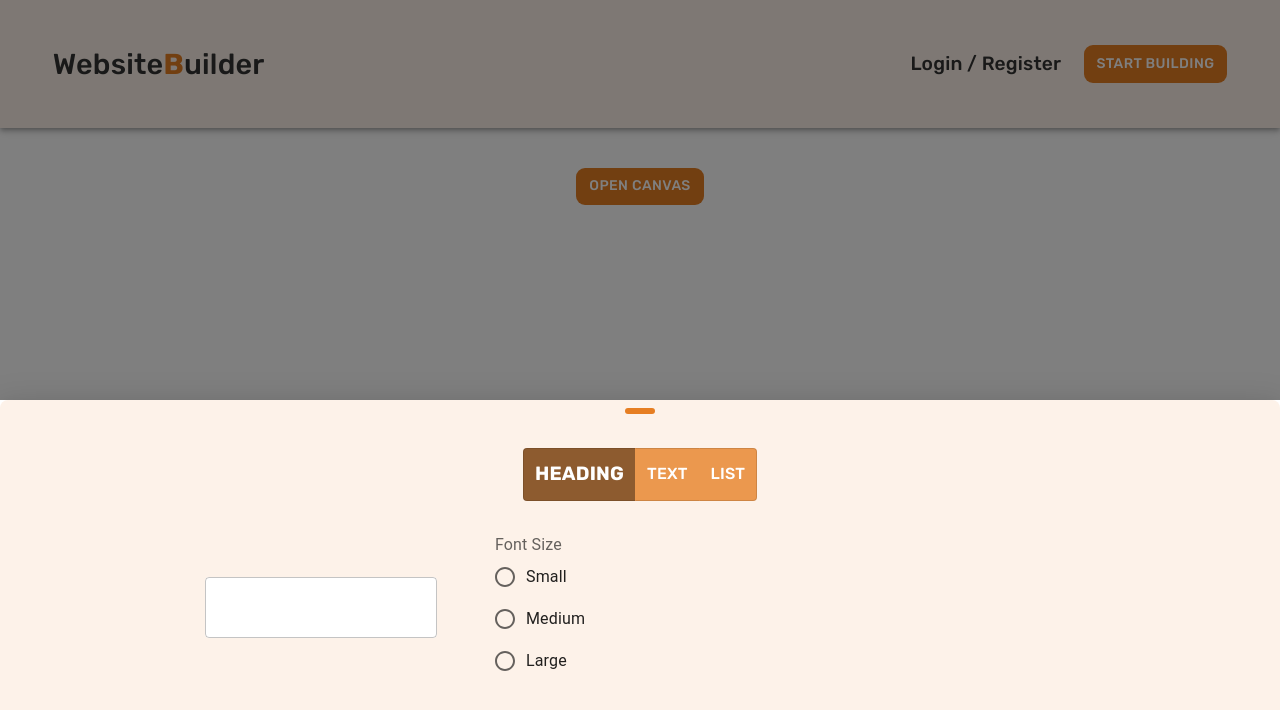
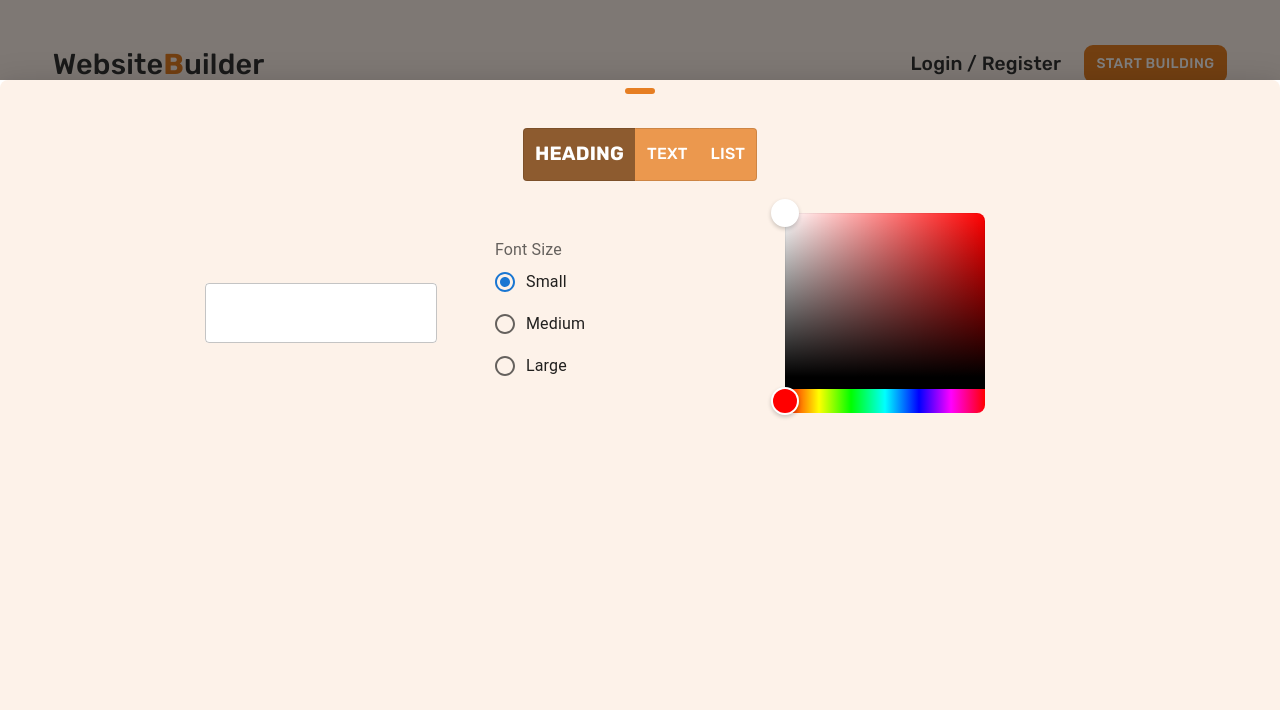
Before and after one commit to youssefrag/WebsiteBuilder, a React (Create React App) app in the folder client/: page /playground in a window 1280 px wide. Both pictures are taken after a click on the button "OPEN CANVAS". Shown: the top 710 px of the page. Built offline with nearby package versions, Linux system fonts and the light colour scheme.

Commit message:
color picker install

```diff
--- a/client/package.json
+++ b/client/package.json
@@ -15,6 +15,7 @@
     "@types/react": "^18.2.18",
     "@types/react-dom": "^18.2.7",
     "react": "^18.2.0",
+    "react-colorful": "^5.6.1",
     "react-dom": "^18.2.0",
     "react-redux": "^8.1.2",
     "react-router-dom": "^6.14.2",
--- a/client/src/components/canvas-drawer/canvas-drawer.component.tsx
+++ b/client/src/components/canvas-drawer/canvas-drawer.component.tsx
@@ -35,7 +35,8 @@ const CanvasDrawer = (props: Props) => {
       <Global
         styles={{
           ".MuiDrawer-root > .MuiPaper-root": {
-            height: `calc(50%)`,
+            // height: `calc(50%)`,
+            height: `calc(90%)`,
             overflow: "visible",
           },
         }}
--- a/client/src/components/heading-element/heading-element-customization/choose-heading-color/choose-heading-color.component.tsx
+++ b/client/src/components/heading-element/heading-element-customization/choose-heading-color/choose-heading-color.component.tsx
@@ -1,5 +1,11 @@
+import { useState } from "react";
+
+import { HexColorPicker } from "react-colorful";
+
 const ChooseHeadingColor = () => {
-  return <div>ChooseHeadingColor</div>;
+  const [color, setColor] = useState("#fff");
+
+  return <HexColorPicker color={color} onChange={setColor} />;
 };
 
 export default ChooseHeadingColor;
--- a/client/src/components/heading-element/heading-element-customization/choose-heading-size/choose-heading-size.component.tsx
+++ b/client/src/components/heading-element/heading-element-customization/choose-heading-size/choose-heading-size.component.tsx
@@ -6,7 +6,7 @@ import FormControl from "@mui/material/FormControl";
 import FormLabel from "@mui/material/FormLabel";
 
 const ChooseHeadingSize = () => {
-  const [value, setValue] = useState("female");
+  const [value, setValue] = useState("small");
 
   const handleChange = (event: React.ChangeEvent<HTMLInputElement>) => {
     setValue((event.target as HTMLInputElement).value);
--- a/client/src/components/heading-element/heading-element.component.tsx
+++ b/client/src/components/heading-element/heading-element.component.tsx
@@ -4,12 +4,14 @@ import {
 } from "./heading-element.styles";
 
 import ChooseHeadingSize from "./heading-element-customization/choose-heading-size/choose-heading-size.component";
+import ChooseHeadingColor from "./heading-element-customization/choose-heading-color/choose-heading-color.component";
 
 const HeadingElement = () => {
   return (
     <HeadingElementContainer>
       <StyledTextfield />
       <ChooseHeadingSize />
+      <ChooseHeadingColor />
     </HeadingElementContainer>
   );
 };
```
Also changed, not shown: 1 other file (tests, documents, lock files or other folders).
